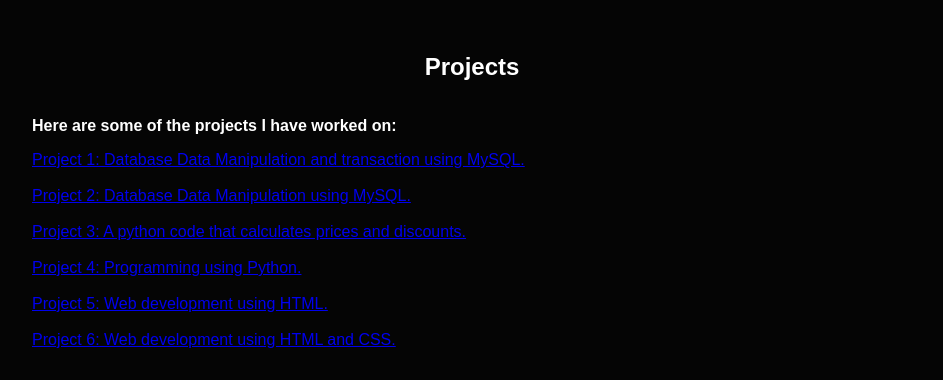
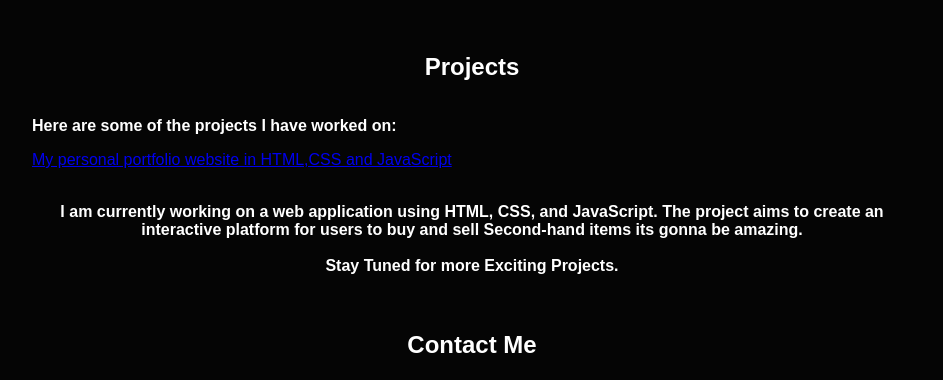
Before and after one commit to danchege/MY-PORTFOLIO-WEBSITE, a plain HTML site: page index.html in a window 1280 px wide. Shown: the part 1588-1968 px from the top of the page, without its empty margins (168-1111 px from the left). Drawn offline with Linux system fonts and the light colour scheme.

Commit message:
My porftfolio

```diff
--- a/index.html
+++ b/index.html
@@ -47,12 +47,7 @@
     <section id="projects">
         <h2>Projects</h2>
         <p>Here are some of the projects I have worked on:</p>
-        <a href="https://github.com/PLP-Database-Design/wk-3a-danchege.git" target="_blank">Project 1: Database Data Manipulation and transaction using MySQL. </a><br>
-        <a href="https://github.com/PLP-Database-Design/wk-2a-danchege.git" target="_blank">Project 2: Database Data Manipulation using MySQL.</a><br>
-        <a href="https://github.com/danchege/WEEK-3-PYTHON-ASSIGNMENT.git" target="_blank">Project 3: A python code that calculates prices and discounts.</a><br>
-        <a href="https://github.com/danchege/WEEK-2-ASSIGNMENT.git" target="_blank">Project 4: Programming using Python.</a><br>
-        <a href="https://github.com/PLP-WebTechnologies/feb-2025-advanced-html-danchege.git" target="_blank">Project 5: Web development using HTML.</a><br>
-        <a href="https://github.com/PLP-WebTechnologies/feb-2025-introduction-to-css-danchege.git" target="_blank">Project 6: Web development using HTML and CSS.</a><br>
+        <a href="https://github.com/danchege/personal-portfolio-website.git.">My personal portfolio website in HTML,CSS and JavaScript</a><br>
         <p style="text-align: center">I am currently working on a web application using HTML, CSS, and JavaScript. The project aims to create an interactive platform for users to buy and sell Second-hand items its gonna be amazing.<br><br>Stay Tuned for more Exciting Projects. </p>
     </section>
     <section id="contacts">
```
